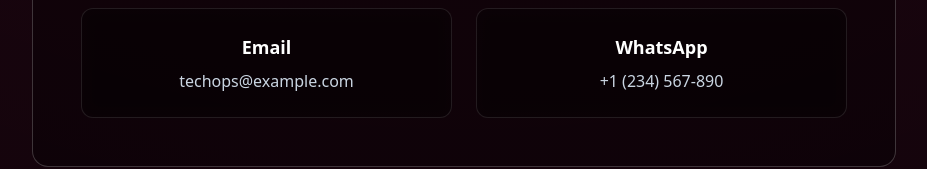
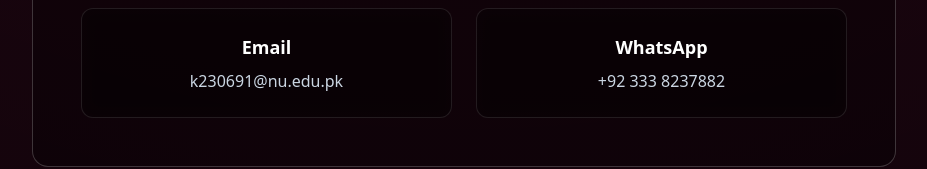
Before and after one commit to acmnuceskhi/tech-operations-showcase, a React (Vite) app: page / in a window 1280 px wide. Shown: the part 6094-6263 px from the top of the page, without its empty margins (176-1103 px from the left). Built offline with nearby package versions, Linux system fonts and the light colour scheme.

Commit message:
Updated Contact info and signup link

```diff
--- a/src/pages/HomePage.jsx
+++ b/src/pages/HomePage.jsx
@@ -380,7 +380,7 @@
                   Learn, create, and showcase your skills through innovative projects. No experience required—just passion.
                 </p>
                 <a
-                  href="https://example.com/join"
+                  href="https://forms.gle/1ipBbz3GJv1BWQL7A"
                   target="_blank"
                   rel="noopener noreferrer"
                   className="inline-block px-8 py-4 bg-white/10 backdrop-blur-sm border-2 border-white/30 text-white font-semibold rounded-lg hover:bg-white/20 hover:border-white/50 transition-all duration-300 shadow-lg hover:shadow-2xl transform hover:scale-105"
@@ -412,7 +412,7 @@
                         href="mailto:techops@example.com"
                         className="text-slate-300 hover:text-white transition-colors"
                       >
-                        techops@example.com
+                        k230691@nu.edu.pk
                       </a>
                     </div>
 
@@ -424,7 +424,7 @@
                         rel="noopener noreferrer"
                         className="text-slate-300 hover:text-white transition-colors"
                       >
-                        +1 (234) 567-890
+                        +92 333 8237882
                       </a>
                     </div>
                   </div>
```
